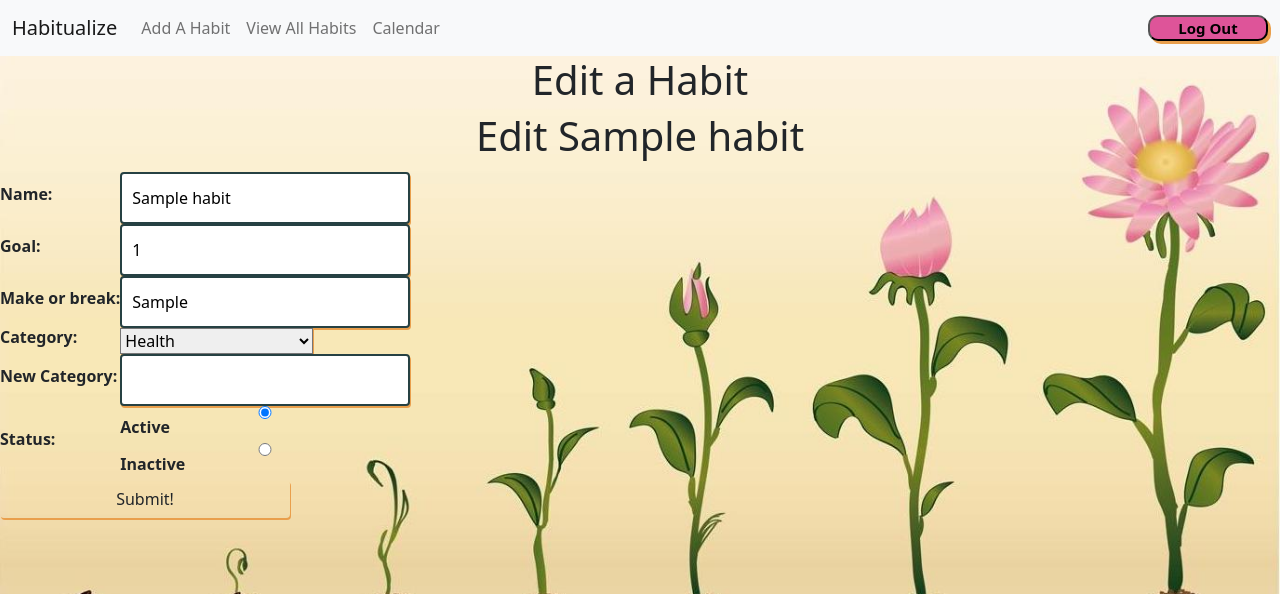
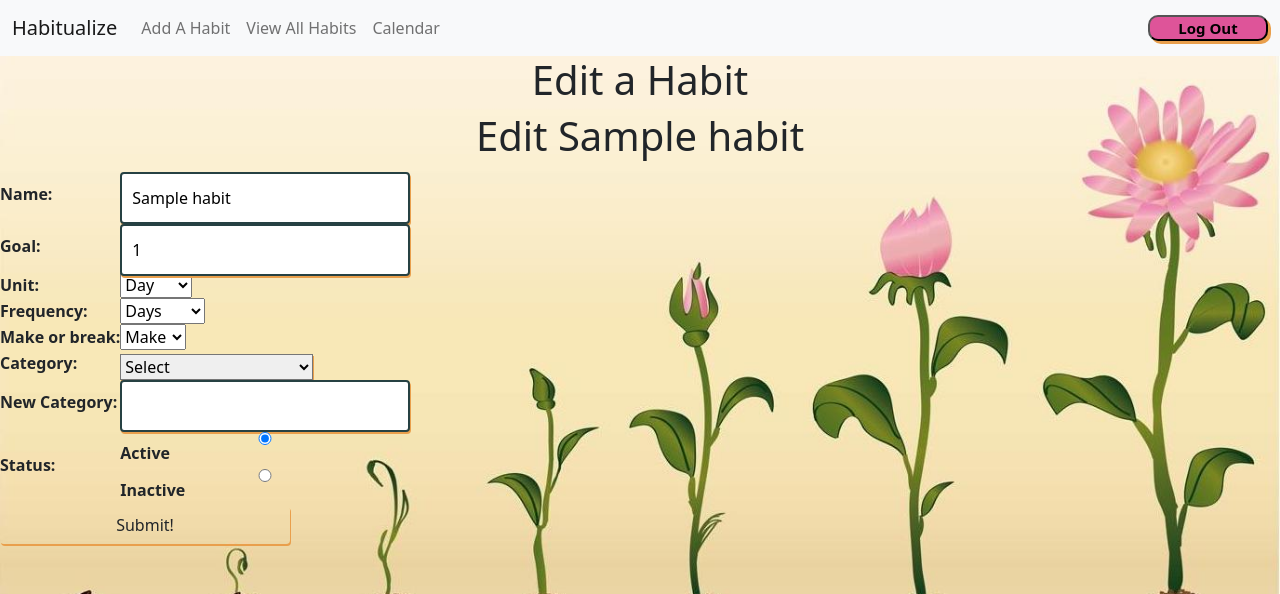
Before and after one commit to harmonica23/habitualize, a Django app: page /habits/1/update/ in a window 1280 px wide. Shown: the top 594 px of the page. Run offline with Django 5.2, Linux system fonts and the light colour scheme; a user stored in the database is signed in; tables that the repository leaves empty hold one stand-in row (values such as "Sample post").

Commit message:
add frequency and unit to form

```diff
--- a/habitualize/main_app/forms.py
+++ b/habitualize/main_app/forms.py
@@ -24,17 +24,51 @@ class RegisterUserForm(UserCreationForm):
 
 class HabitForm(forms.ModelForm):
     new_category = forms.CharField(max_length=50, required=False, label='New Category')
+    category_choices = [
+        ('Health', 'Health'),
+        ('Fitness', 'Fitness'),
+        ('Personal Development', 'Personal Development'),
+        ('Relationships', 'Relationships'),
+        ('Other', 'Other'),
+    ]
+    make_or_break_choices = [
+        ('Make', 'Make'),
+        ('Break', 'Break'),
+    ]
+    goal_frequency_choices = [
+        ('Days', 'Days'),
+        ('Weeks', 'Weeks'),
+        ('Months', 'Months'),
+        ('Years', 'Years'),
+        ('Hours', 'Hours'),
+        ('Minutes', 'Minutes'),
+        ('Seconds', 'Seconds'),
+        ('Times', 'Times'),
+    ]
+    goal_unit_choices = [
+        ('Day', 'Day'),
+        ('Week', 'Week'),
+        ('Month', 'Month'),
+        ('Year', 'Year'),
+        ('Hour', 'Hour'),
+    ]
+
+    goal = forms.IntegerField()
+    frequency = forms.ChoiceField(choices=goal_frequency_choices)
+    unit = forms.ChoiceField(choices=goal_unit_choices)
+    make_or_break = forms.ChoiceField(choices=make_or_break_choices)
+    category = forms.ChoiceField(choices=category_choices)
 
     def __init__(self, *args, **kwargs):
-        super().__init__(*args, **kwargs)
-        existing_choices = list(self.fields['category'].choices)
-        default_label = ('', 'Select')
-        choices_with_default = [default_label] + existing_choices
-        self.fields['category'].choices = choices_with_default
+           super().__init__(*args, **kwargs)
+           existing_choices = list(self.fields['category'].choices)
+           default_label = ('', 'Select')
+           choices_with_default = [default_label] + existing_choices
+           self.fields['category'].choices = choices_with_default
 
     class Meta:
         model = Habit
-        fields = ['name', 'goal', 'make_or_break', 'category', 'new_category', 'status']
+        fields = ['name', 'goal', 'unit', 'frequency', 'make_or_break', 'category', 'new_category', 'status']
         widgets = {
             'status': forms.RadioSelect(choices=((True, 'Active'), (False, 'Inactive')))
         }
@@ -46,8 +80,8 @@ class HabitForm(forms.ModelForm):
 
         if not category and not new_category:
             raise forms.ValidationError('Please select a category or enter a new one.')
+        return cleaned_data
 
-        return cleaned_data
 
 
 class EventForm(ModelForm):
--- a/habitualize/main_app/models.py
+++ b/habitualize/main_app/models.py
@@ -5,25 +5,29 @@ from django.contrib.auth.models import User
 
 # Create your models here.
 class Habit(models.Model):
-  name = models.CharField(max_length=100)
-  goal = models.IntegerField()
-  make_or_break = models.CharField(max_length=100)
-  status = models.BooleanField(default=True)
-  user = models.ForeignKey(User, on_delete=models.CASCADE)
-  created_at = models.DateTimeField(auto_now_add=True)
-  category_choices = [
-      ('Health', 'Health'),
-      ('Fitness', 'Fitness'),
-      ('Personal Development', 'Personal Development'),
-      ('Relationships', 'Relationships'),
-      ('Other', 'Other'),
-  ]
-  category = models.CharField(max_length=50, choices=category_choices, blank=True, null=True)
-  def __str__(self):
-    return f'{self.name} ({self.id})'
+    name = models.CharField(max_length=100)
+    goal = models.IntegerField(default=0)
+    frequency = models.CharField(max_length=100)
+    unit = models.CharField(max_length=100)
+    make_or_break = models.CharField(max_length=100)
+    status = models.BooleanField(default=True)
+    user = models.ForeignKey(User, on_delete=models.CASCADE)
+    created_at = models.DateTimeField(auto_now_add=True)
+    category = models.CharField(max_length=50, null=True, blank=True)
 
-  def get_absolute_url(self):
-    return reverse('detail', kwargs={'habit_id': self.id})
+    category_choices = [
+        ('Health', 'Health'),
+        ('Fitness', 'Fitness'),
+        ('Personal Development', 'Personal Development'),
+        ('Relationships', 'Relationships'),
+        ('Other', 'Other'),
+    ]
+
+    def __str__(self):
+      return f'{self.name} ({self.id})'
+
+    def get_absolute_url(self):
+      return reverse('detail', kwargs={'habit_id': self.id})
 
 class Journal(models.Model):
   entry = models.CharField(max_length=500)
--- a/habitualize/main_app/templates/habits/detail.html
+++ b/habitualize/main_app/templates/habits/detail.html
@@ -5,10 +5,9 @@
   <div class="card-body">
     <h3>Habit Details</h3>
     <h5 class="card-title">Name: {{ habit.name }}</h5>
-    <h6 class="card-subtitle mb-2 text-body-secondary">Goal: {{ habit.goal }}</h6>
+    <h6 class="card-subtitle mb-2 text-body-secondary">Goal: {{ habit.goal }} {{ habit.frequency }} per {{ habit.unit }}</h6>
     <h6 class="card-subtitle mb-2 text-body-secondary">Make/Break: {{ habit.make_or_break }}</h6>
     <h6 class="card-subtitle mb-2 text-body-secondary">Status: {% if habit.status %}Active{% else %}Inactive{% endif %}
-    </h6>
     <h6 class="card-subtitle mb-2 text-body-secondary">Category: {{ habit.category }}</h6>
     <a href="{% url 'habits_update' habit.id %}">Edit</a>
     <a href="{% url 'habits_delete' habit.id %}">Delete</a>
--- a/habitualize/main_app/templates/habits/index.html
+++ b/habitualize/main_app/templates/habits/index.html
@@ -25,8 +25,11 @@
         <h6 class="card-subtitle mb-2 text-body-secondary">{{ habit.name }} - Created at: {{ habit.created_at }}</h6>
         <a href="{% url 'detail' habit.id %}">
           <h5 class="card-title">{{ habit.name }}</h5>
+          <h6 class="card-subtitle mb-2 text-body-secondary">Category: {{ habit.category }}</h6>
+          <h6 class="card-subtitle mb-2 text-body-secondary">Type: {{ habit.make_or_break }} </h6>
+          <h6 class="card-subtitle mb-2 text-body-secondary">Goal: {{ habit.goal }}</h6>
+          <h6 class="card-subtitle mb-2 text-body-secondary">Frequency: {{ habit.frequency }} per {{ habit.unit }} </h6>
           <h6 class="card-subtitle mb-2 text-body-secondary">Status: Active</h6>
-          <h6 class="card-subtitle mb-2 text-body-secondary">Category: {{ habit.category }}</h6>
         </a>
       </div>
       {% endif %}
--- a/habitualize/main_app/templates/main_app/habit_form.html
+++ b/habitualize/main_app/templates/main_app/habit_form.html
@@ -10,7 +10,8 @@
         <form action="" method="POST" id="habitForm">
           {% csrf_token %}
           {{ form.name.label_tag }} {{ form.name }}<br />
-          {{ form.goal.label_tag }} {{ form.goal }}<br />
+          {{ form.goal.label_tag }} {{ form.goal }}
+          {{ form.frequency.label_tag }} {{ form.frequency }}Per {{ form.unit }}<br />
           {{ form.make_or_break.label_tag }} {{ form.make_or_break }}<br />
           {{ form.category.label_tag }} {{ form.category }}<br />
           <div id="id_new_category_row" style="display: none">
```
Also changed, not shown: habitualize/main_app/migrations/0014_alter_habit_make_or_break.py (added), habitualize/main_app/migrations/0015_habit_frequency_habit_unit_alter_habit_category_and_more.py (added), habitualize/main_app/migrations/0016_alter_habit_frequency.py (added), habitualize/main_app/migrations/0017_alter_habit_category_alter_habit_unit.py (added), habitualize/main_app/migrations/0018_alter_habit_category_alter_habit_frequency_and_more.py (added), habitualize/main_app/migrations/0019_alter_habit_frequency_alter_habit_unit.py (added).
